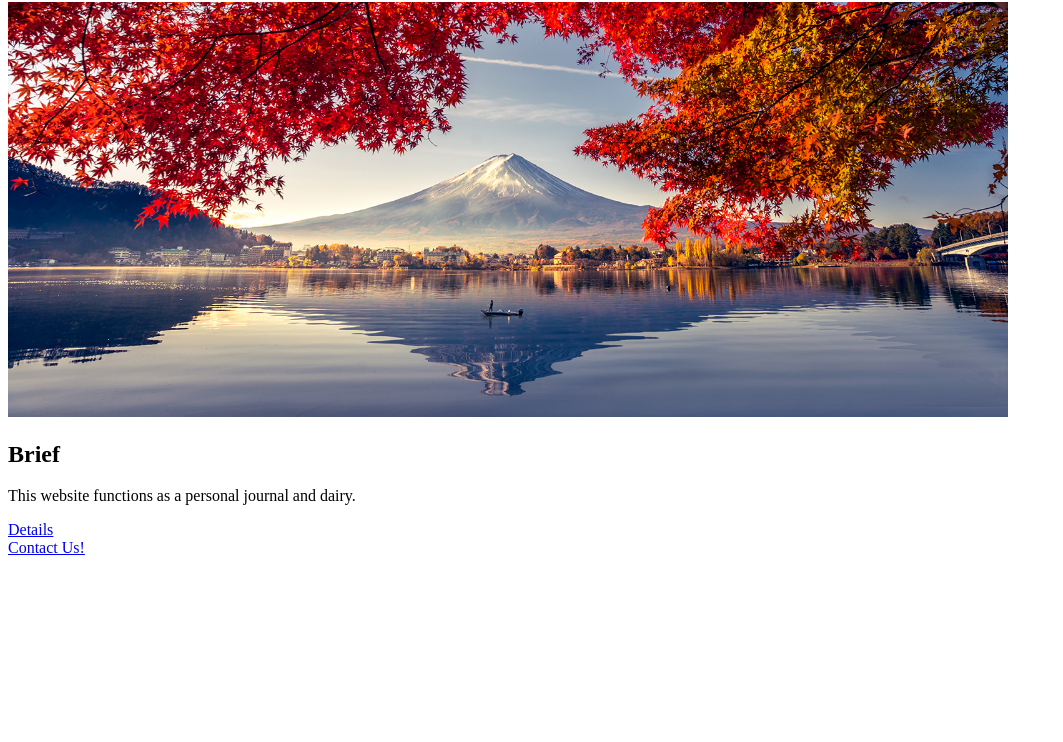
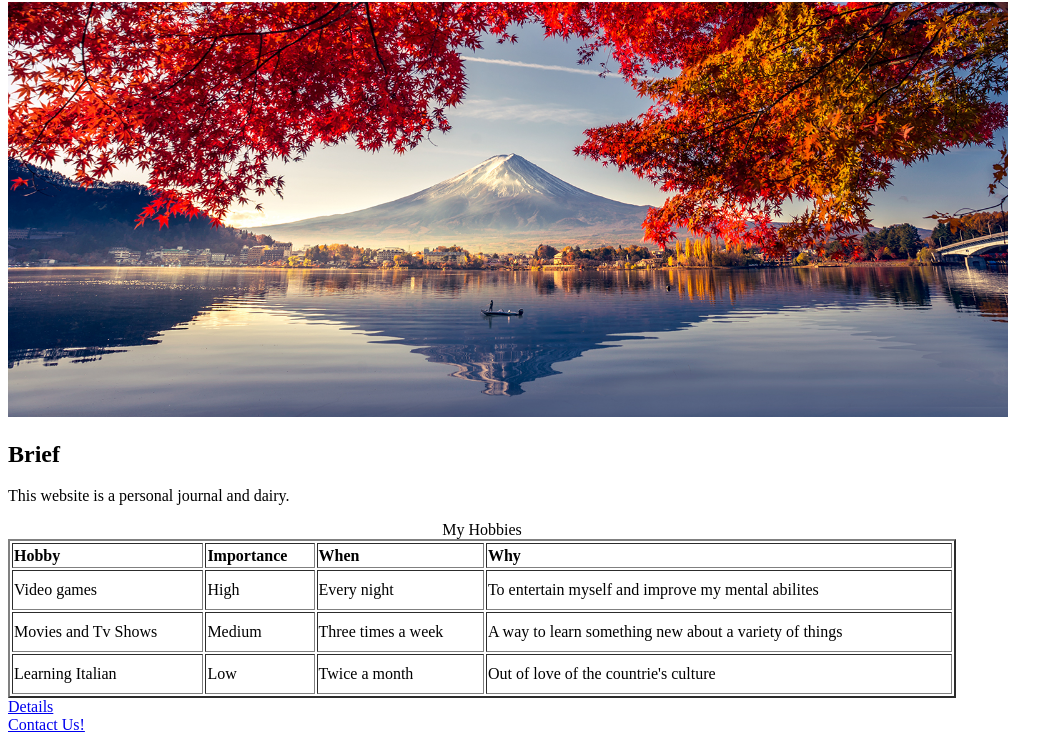
Before and after one commit to JustManaf/FirstWebProject, a plain HTML site: page index.html in a window 1280 px wide. Shown: the part 78-820 px from the top of the page, without its empty margins (0-1063 px from the left). Drawn offline with Linux system fonts and the light colour scheme.

Commit message:
html_1-exercise_2 fixes and html_1-exercise_4

```diff
--- a/index.html
+++ b/index.html
@@ -11,7 +11,40 @@
             <img src="src/Landscape-Color.jpg" alt="A beautiful view of a lake with a mountain in the background" width="1000">
         </div>
         <h2>Brief</h2>
-        <p>This website functions as a personal journal and dairy.</p>
+        <p>This website is a personal journal and dairy.</p>
+    <table border="2" style="width:75%">
+        <caption align="top">
+            My Hobbies
+        </caption>
+            <thead>
+                <tr style="height:25px">
+                    <td><b>Hobby<b></td>
+                    <td><b>Importance</b></td>
+                    <td><b>When</b></td>
+                    <td><b>Why</b></td>
+                </tr>
+            </thead>
+            <tbody>
+                <tr style ="height:40px">
+                    <td>Video games</td>
+                    <td>High</td>
+                    <td>Every night</td>
+                    <td>To entertain myself and improve my mental abilites</td>
+                </tr>
+                <tr style ="height:40px">
+                    <td>Movies and Tv Shows</td>
+                    <td>Medium</td>
+                    <td>Three times a week</td>
+                    <td>A way to learn something new about a variety of things</td>
+                </tr>
+                <tr style ="height:40px">
+                    <td>Learning Italian</td>
+                    <td>Low</td>
+                    <td>Twice a month</td>
+                    <td>Out of love of the countrie's culture</td>
+                </tr>
+            </tbody>
+    </table>
         <div><a href="Details.html">Details</a></div>
         <div><a href="contactUS.html">Contact Us!</a></div>
     </body>
```
Also changed, not shown: contactUS.html (+3 -3 lines), details.html (+1 -1 lines).
